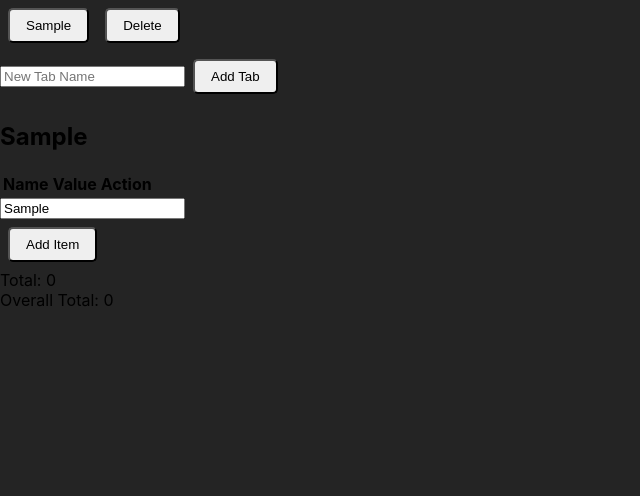
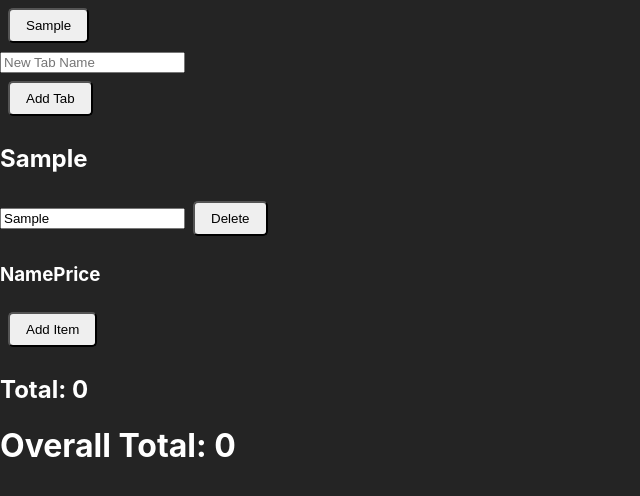
Before and after one commit to Brionesgmm/startlightDreamsCost, a React (Vite) app: page / in a window 1280 px wide. Both pictures are taken after typing "Sample" into the empty fields and a click on the button "Add Tab". Shown: the top 496 px of the page, without its empty margins (0-640 px from the left). Built offline with nearby package versions, Linux system fonts and the light colour scheme.

Commit message:
fied lauout to site and have the functionality

```diff
--- a/src/App.jsx
+++ b/src/App.jsx
@@ -25,6 +25,8 @@ const App = () => {
 
   const handleTabDelete = (tab) => {
     if (window.confirm(`Are you sure you want to delete "${tab.name}"?`)) {
+      console.log(tabs);
+      console.log(activeTab);
       const newTabs = tabs.filter((t) => t !== tab);
       setTabs(newTabs);
       setActiveTab(null);
@@ -92,12 +94,12 @@ const App = () => {
   };
 
   return (
-    <div>
-      <div>
+    <main>
+      <section className="tabs">
         {tabs.map((tab, i) => (
           <div key={i}>
             <button onClick={() => handleTabClick(tab)}>{tab.name}</button>
-            <button onClick={() => handleTabDelete(tab)}>Delete</button>
+            {/* <button onClick={() => handleTabDelete(tab)}>Delete</button> */}
           </div>
         ))}
         <div>
@@ -107,69 +109,72 @@ const App = () => {
             onChange={handleNewTabNameChange}
             placeholder="New Tab Name"
           />
+          <div>
             <button onClick={handleNewTab}>Add Tab</button>
           </div>
         </div>
+      </section>
       {activeTab && (
         <div>
           <h2>{activeTab.name}</h2>
-          <table>
-            <thead>
-              <tr>
-                <th>Name</th>
-                <th>Value</th>
-                <th>Action</th>
-              </tr>
-            </thead>
-            <tbody>
+          <div>
+            <input
+              type="text"
+              onChange={handleTabNameChange}
+              value={activeTab.name}
+            />
+
+            <button onClick={() => handleTabDelete(activeTab)}>Delete</button>
+          </div>
+          <div className="itemsSection">
+            <div>
+              <h3>Name</h3>
               {activeTab.items.map((item, i) => (
-                <tr key={i}>
-                  <td>
                 <input
+                  key={i}
                   type="text"
                   value={item.name}
                   onChange={(e) =>
                     handleItemEdit(i, e.target.value, item.value)
                   }
                 />
-                  </td>
-                  <td>
+              ))}
+            </div>
+            <div>
+              <h3>Price</h3>
+              {activeTab.items.map((item, i) => (
                 <input
+                  key={i}
                   type="number"
                   value={item.value}
-                      onChange={(e) =>
-                        handleItemEdit(i, item.name, e.target.value)
-                      }
+                  onChange={(e) => handleItemEdit(i, item.name, e.target.value)}
                 />
-                  </td>
-                  <td>
-                    <button onClick={() => handleItemDelete(i)}>Delete</button>
-                  </td>
-                </tr>
               ))}
-            </tbody>
-          </table>
+            </div>
             <div>
-            <input
-              type="text"
-              onChange={handleTabNameChange}
-              value={activeTab.name}
-            />
+              {activeTab.items.map((item, i) => (
+                <button key={i} onClick={() => handleItemDelete(i)}>
+                  Delete
+                </button>
+              ))}
+            </div>
           </div>
           <div>
             <button onClick={() => handleNewItem("", "")}>Add Item</button>
           </div>
-          <div>
+          <section className="tabTotal">
+            <h1>
               Total:{" "}
               {activeTab.items.reduce(
                 (total, item) => total + parseFloat(item.value),
                 0
               )}
-          </div>
+            </h1>
+          </section>
         </div>
       )}
-      <div>Overall Total: {handleOverallTotal()}</div>
-    </div>
+      <h1>Overall Total: {handleOverallTotal()}</h1>
+    </main>
   );
 };
 
--- a/src/index.css
+++ b/src/index.css
@@ -4,6 +4,7 @@ body {
   font-family: Inter, system-ui, Avenir, Helvetica, Arial, sans-serif;
   box-sizing: border-box;
   background-color: #242424;
+  color: white;
 }
 
 button {
@@ -11,3 +12,8 @@ button {
   padding: 0.5rem 1rem;
   border-radius: 5px;
 }
+
+.itemsSection {
+  display: flex;
+  flex-direction: row;
+}
```
Lines whose indentation alone changed are shown as unchanged.
